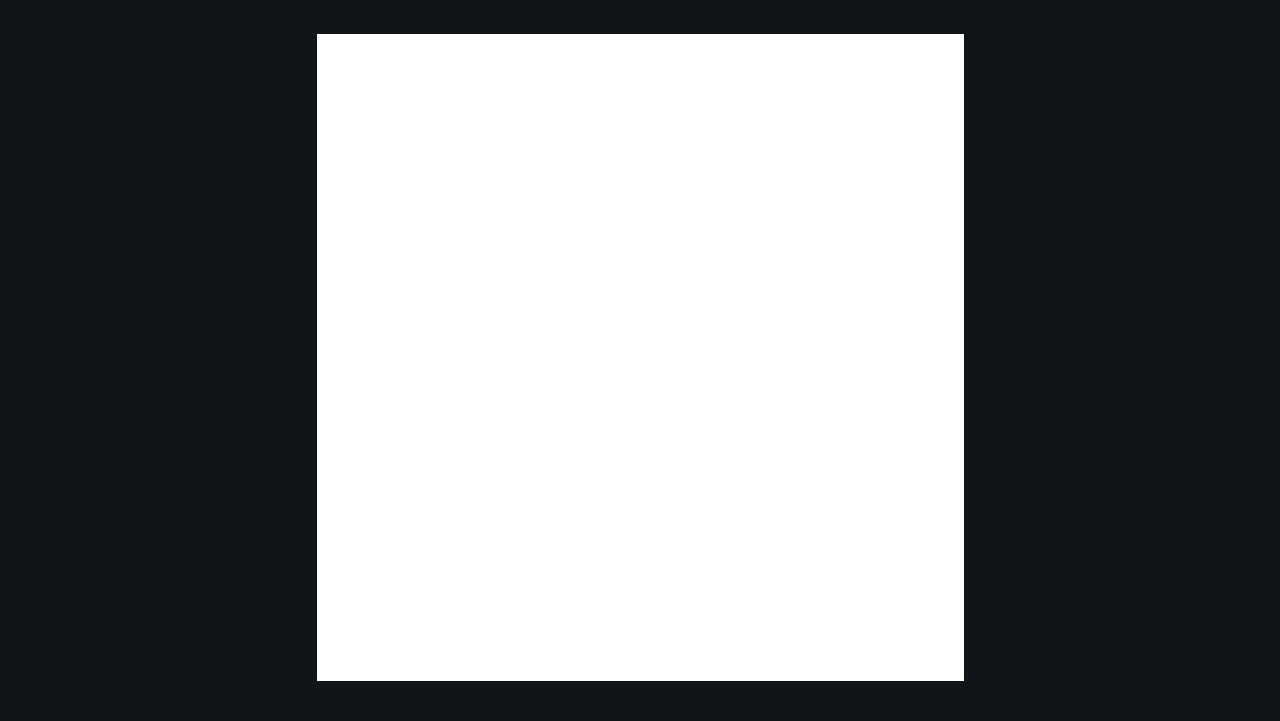
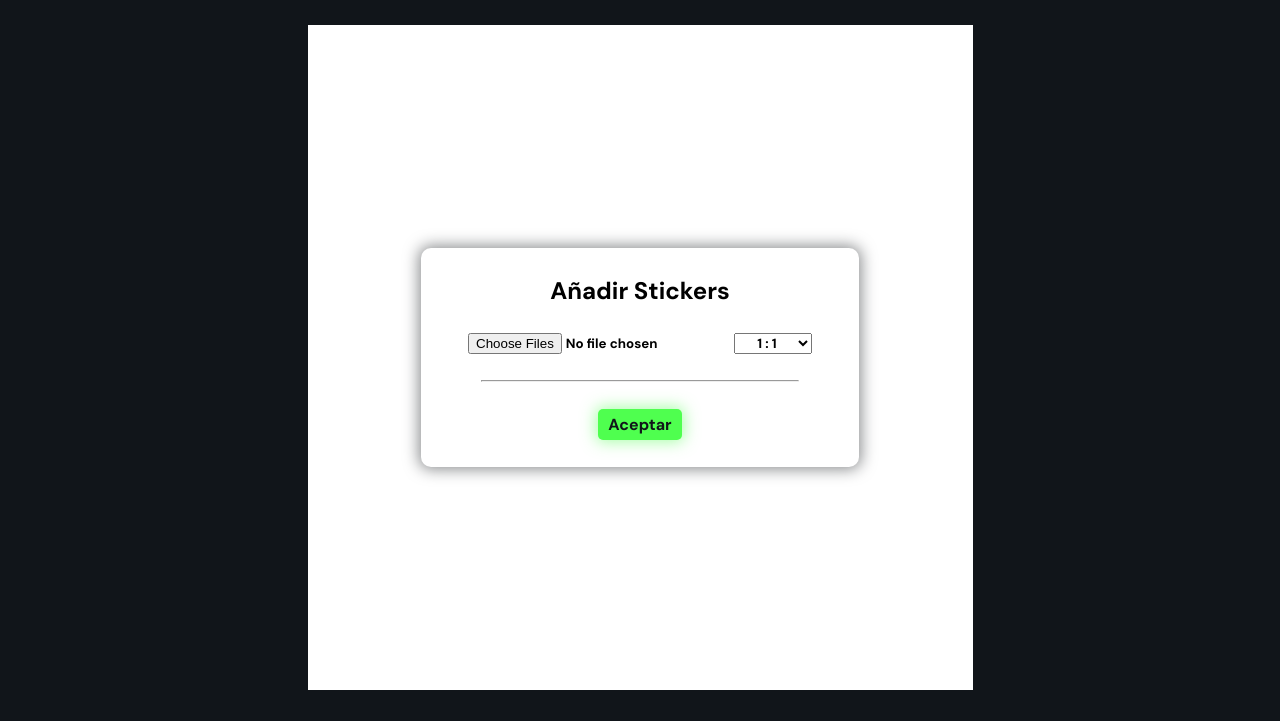
Before and after one commit to Jefferson-R/cuadricula-stickers, a website built with Vite: page src/index.html in a window 1280 px wide. Both pictures are taken after a click on the button "Añadir stickers". Shown: the part 79-800 px from the top of the page. Built offline with nearby package versions, Linux system fonts and the light colour scheme.

Commit message:
✨ [ADD] Grid template, AddModal (not working yet)

```diff
--- a/src/index.html
+++ b/src/index.html
@@ -22,6 +22,8 @@
 
       <div class="sheet sheet-meter">
         <!-- Grid Images -->
+        <div class="rest-d rest-d--meter"></div>
+        <div class="rest-a"></div>
       </div>
 
       <div class="sizeModal sizeModalOut">
@@ -30,6 +32,23 @@
         <button id="halfMeterButton">Medio Metro</button>
       </div>
 
+      <div class="addModal addModalOut">
+        <span>Añadir Stickers</span>
+        <div class="file-section">
+          <input type="file" id="files" multiple>
+          <select name="formats" id="format">
+            <option value="1">1 : 1</option>
+            <option value="2">1 : 2 (H)</option>
+            <option value="3">2 : 1 (V)</option>
+            <option value="4">2 : 2</option>
+            <option value="5">Rest. (D)</option>
+            <option value="5">Rest. (A)</option>
+          </select>
+        </div>
+        <hr>
+        <button class="button addFilesButton" id="addFilesButton">Aceptar</button>
+      </div>
+
     </main>
   </div>
   <script src="./js/app.js" type="module"></script>
--- /dev/null
+++ b/src/js/add-modal.js
@@ -0,0 +1,8 @@
+import { addModal, files, format, addFilesButton } from "./htmlElements";
+
+export function addModalToggleClass() {
+  addModal.classList.toggle('addModalIn')
+  addModal.classList.toggle('addModalOut')
+}
+
+addFilesButton.addEventListener('click', addModalToggleClass)
--- a/src/js/app.js
+++ b/src/js/app.js
@@ -1,4 +1,6 @@
-import { sizeButton } from "./htmlElements";
+import { sizeButton, addButton } from "./htmlElements";
 import { sizeModalToggleClass } from "./size-modal";
+import { addModalToggleClass } from "./add-modal";
 
 sizeButton.addEventListener('click', sizeModalToggleClass)
+addButton.addEventListener('click', addModalToggleClass)
--- a/src/js/htmlElements.js
+++ b/src/js/htmlElements.js
@@ -1,8 +1,15 @@
 export const title = document.querySelector('#title')
+export const sizeButton = document.querySelector('#sizeButton')
+export const addButton = document.querySelector('#addButton')
 
 export const sheet = document.querySelector('.sheet')
+export const restD = document.querySelector('.rest-d')
 
-export const sizeButton = document.querySelector('#sizeButton')
 export const meterButton = document.querySelector('#meterButton')
 export const halfMeterButton = document.querySelector('#halfMeterButton')
 export const sizeModal = document.querySelector('.sizeModal')
+
+export const addModal = document.querySelector('.addModal')
+export const files = document.querySelector('#files')
+export const format = document.querySelector('#format')
+export const addFilesButton = document.querySelector('#addFilesButton')
--- /dev/null
+++ b/src/js/sheet-logic.js
@@ -0,0 +1 @@
+import { restA } from "./htmlElements";
--- a/src/js/size-modal.js
+++ b/src/js/size-modal.js
@@ -1,4 +1,4 @@
-import { sizeModal, sheet, meterButton, halfMeterButton, title } from "./htmlElements"
+import { sizeModal, sheet, meterButton, halfMeterButton, title, restD } from "./htmlElements"
 
 export function sizeModalToggleClass() {
   sizeModal.classList.toggle('sizeModalIn')
@@ -12,6 +12,9 @@ export function meterSizeSheet() {
   sheet.classList.remove('sheet-halfmeter')
   sheet.classList.add('sheet-meter')
 
+  restD.classList.remove('rest-d--half')
+  restD.classList.add('rest-d--meter')
+
   title.innerHTML = 'Metro de Stickers'
 }
 
@@ -22,6 +25,9 @@ export function halfMeterSizeSheet() {
   sheet.classList.remove('sheet-meter')
   sheet.classList.add('sheet-halfmeter')
 
+  restD.classList.remove('rest-d--meter')
+  restD.classList.add('rest-d--half')
+
   title.innerHTML = 'Medio Metro de Stickers'
 }
 
--- a/src/styles/styles.scss
+++ b/src/styles/styles.scss
@@ -25,6 +25,7 @@ $green: rgb(79, 255, 79);
 }
 
 // TOP BAR -----
+
 .topBar {
   width: 100%;
   height: auto;
@@ -76,28 +77,48 @@ $green: rgb(79, 255, 79);
 }
 
 // CONTENT -----
+
 .content {
   width: 100%;
   height: 100%;
   display: flex;
   justify-content: center;
   align-items: center;
-  padding: 40px;
+  padding: 2.5%;
   position: relative;
 }
 
 .sheet {
   background-color: $white;
   z-index: 2;
+  display: grid;
   transition: all .75s;
 }
 .sheet-meter {
   height: 100%;
   aspect-ratio: 2/2;
+  grid-template: repeat(16, 6fr) 4fr / repeat(16, 6fr) 4fr;
 }
 .sheet-halfmeter {
   height: 50%;
   aspect-ratio: 2/1;
+  grid-template: repeat(8, 6fr) 2fr / repeat(16, 6fr) 4fr;
+}
+
+.rest-d {
+  grid-area: 1 / -2 / -1 / -1;
+  display: grid;
+}
+.rest-d--meter {
+  grid-template: repeat(16, 6fr) 4fr / 1fr;
+}
+.rest-d--half {
+  grid-template: repeat(8, 6fr) 2fr / 1fr;
+}
+.rest-a {
+  grid-area: -2 / 1 / -1 / -1;
+  display: grid;
+  grid-template: 1fr / repeat(16, 6fr) 4fr;
 }
 
 // MODALS -----
@@ -141,6 +162,66 @@ $green: rgb(79, 255, 79);
   opacity: 0%;
 }
 
+// -----
+.addModal {
+  position: absolute;
+  z-index: 3;
+  height: 30%;
+  display: flex;
+  flex-direction: column;
+  align-items: center;
+  justify-content: space-evenly;
+  padding: 0 20px;
+  border-radius: 10px;
+  margin: 0 auto;
+  background-color: $white;
+  box-shadow: 0 0 15px 2px rgba($black, .5);
+  transition: all .6s;
+
+  span {
+    font-size: 1.5em;
+    font-weight: bold;
+  }
+
+  hr {
+    background-color: $black;
+    width: 80%;
+  }
+}
+
+.file-section {
+  display: flex;
+  justify-content: space-evenly;
+}
+#files {
+  cursor: pointer;
+  font-weight: bold;
+  width: 60%;
+}
+#format {
+  text-align: center;
+  font-weight: bold;
+
+  option {
+    font-weight: bold;
+  }
+}
+
+.addFilesButton {
+  background-color: $green;
+  color: $black;
+  box-shadow: 0 0 15px 2px rgba($green, .5);
+}
+
+.addModalIn {
+  display: flex;
+}
+.addModalOut {
+  transform: scale(0);
+  opacity: 0%;
+}
+
+// ANIMATIONS -----
 
 @keyframes press {
   50% {
```
